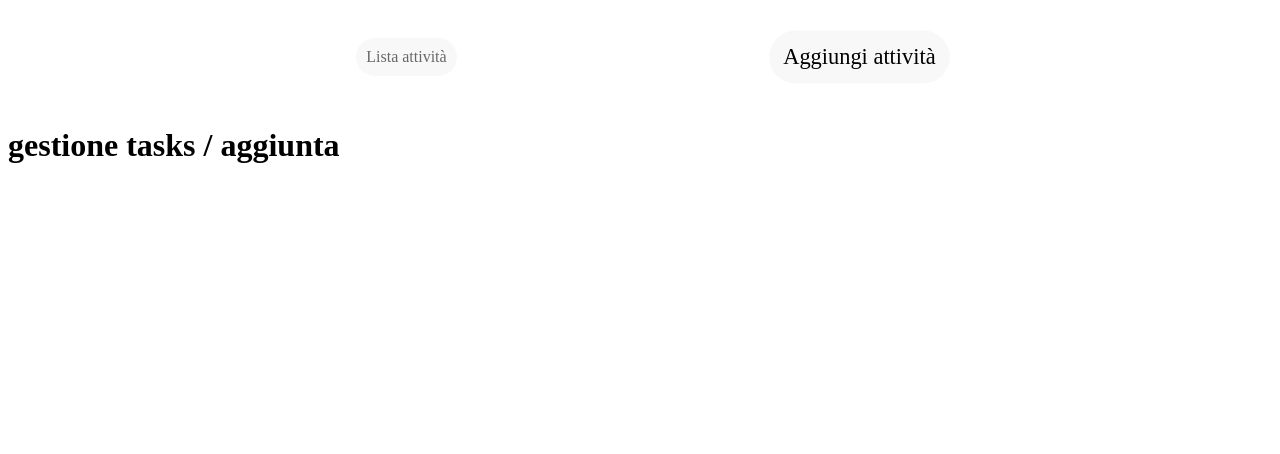
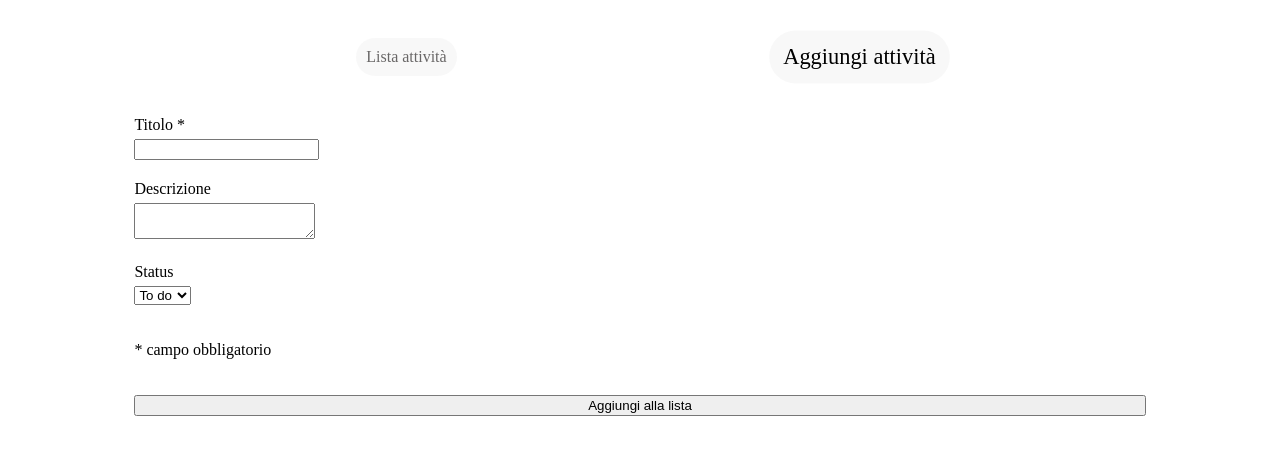
Before and after one commit to UmbertoAmenta/ex-react-task-manager, a React (Vite) app: page /manager in a window 1280 px wide. Shown: the top 454 px of the page. Built offline with nearby package versions, Linux system fonts and the light colour scheme; no server answers.

Commit message:
feat: milestone 5 (creazione del form per aggiungere un task)

```diff
--- a/src/index.css
+++ b/src/index.css
@@ -72,3 +72,21 @@ nav {
     margin-bottom: 10px;
   }
 }
+
+/* add task */
+.newtask {
+  max-width: 80%;
+  margin: auto;
+  display: flex;
+  flex-direction: column;
+  padding: 10px;
+  gap: 20px;
+
+  label > :first-child {
+    margin-bottom: 5px;
+  }
+  .error {
+    color: red;
+    font-size: x-small;
+  }
+}
--- a/src/pages/AddTask.jsx
+++ b/src/pages/AddTask.jsx
@@ -1,3 +1,70 @@
+import { useRef, useState } from "react";
+
 export default function AddTask() {
-  return <h1>gestione tasks / aggiunta</h1>;
+  const [title, setTitle] = useState("");
+  const descriptionRef = useRef();
+  const statusRef = useRef();
+
+  const [error, setError] = useState("");
+
+  const symbols = "'!@#$%^&*()-_=+[]{}|;:\",.<>?/`~";
+
+  const handleForm = (e) => {
+    e.preventDefault();
+
+    // validazione titolo
+    if (!title.trim()) {
+      setError("Titolo assente");
+      return;
+    }
+    if ([...symbols].some((s) => title.includes(s))) {
+      setError("Il titolo non può contenere simboli speciali.");
+      return;
+    }
+
+    console.log({
+      title: title,
+      description: descriptionRef.current.value,
+      status: statusRef.current.value,
+    });
+
+    // reset del form
+    setTitle("");
+    descriptionRef.current.value = "";
+    statusRef.current.value = "To do";
+
+    setError("");
+  };
+
+  return (
+    <form className="newtask" onSubmit={handleForm}>
+      <label>
+        <div>Titolo *</div>
+        <input
+          type="text"
+          value={title}
+          onChange={(e) => setTitle(e.target.value)}
+          required
+        />
+        {error && <div className="error">{error}</div>}
+      </label>
+
+      <label>
+        <div>Descrizione</div>
+        <textarea ref={descriptionRef}></textarea>
+      </label>
+
+      <label>
+        <div>Status</div>
+        <select ref={statusRef} defaultValue="To do">
+          <option value="To do">To do</option>
+          <option value="Doing">Doing</option>
+          <option value="Done">Done</option>
+        </select>
+      </label>
+
+      <p>* campo obbligatorio</p>
+      <button type="submit">Aggiungi alla lista</button>
+    </form>
+  );
 }
```
